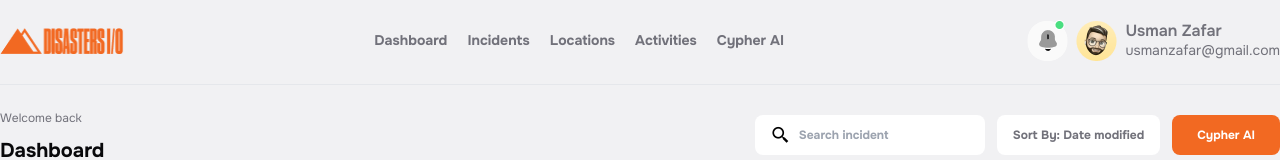
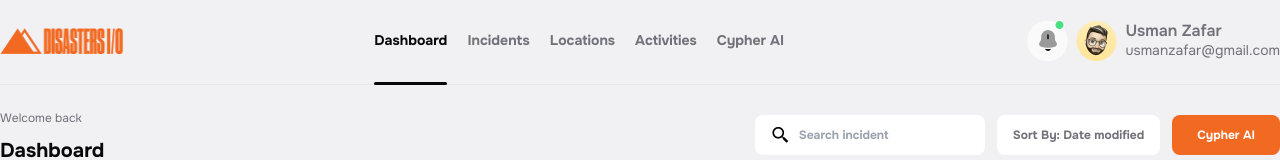
Before and after one commit to shakil-devcraft/disastersi, a React (Vite) app: page / in a window 1280 px wide. Shown: the top 160 px of the page. Built offline with nearby package versions, Linux system fonts and the light colour scheme.

Commit message:
Now Navbar active work perfectly

```diff
--- a/src/Components/share/Navbar.jsx
+++ b/src/Components/share/Navbar.jsx
@@ -19,7 +19,14 @@ const Navbar = () => {
                         <ul className="hidden md:flex justify-between items-center md:gap-4 lg:gap-5">
                             {
                                 navLinks?.map(({item, link}, idx) => (
-                                    <li key={idx} className="text-t-secondary font-bold text-sm leading-[17.85px]"><NavLink to={link} className="active:text-t-primary">{item}</NavLink></li>
+                                    <li key={idx} className="text-t-secondary font-bold text-sm leading-[17.85px]"><NavLink
+                                    to={link}
+                                    className={({ isActive, isPending }) =>
+                                      isPending ? "pending" : isActive ? "active text-t-primary relative before:w-full before:h-[3px] before:bg-[#09090B] before:absolute before:-bottom-[36.5px] before:rounded-full" : "text-t-secondary"
+                                    }
+                                  >
+                                    {item}
+                                  </NavLink></li>
                                 ))
                             }
                         </ul>
```
